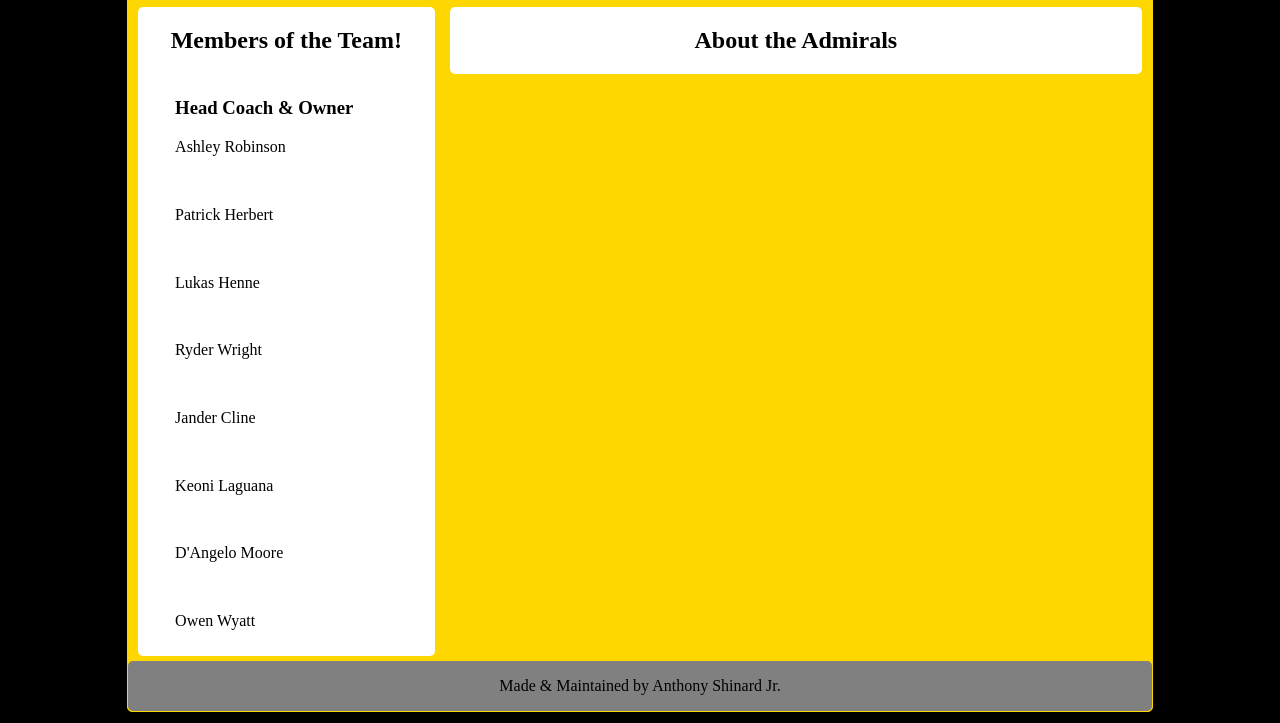
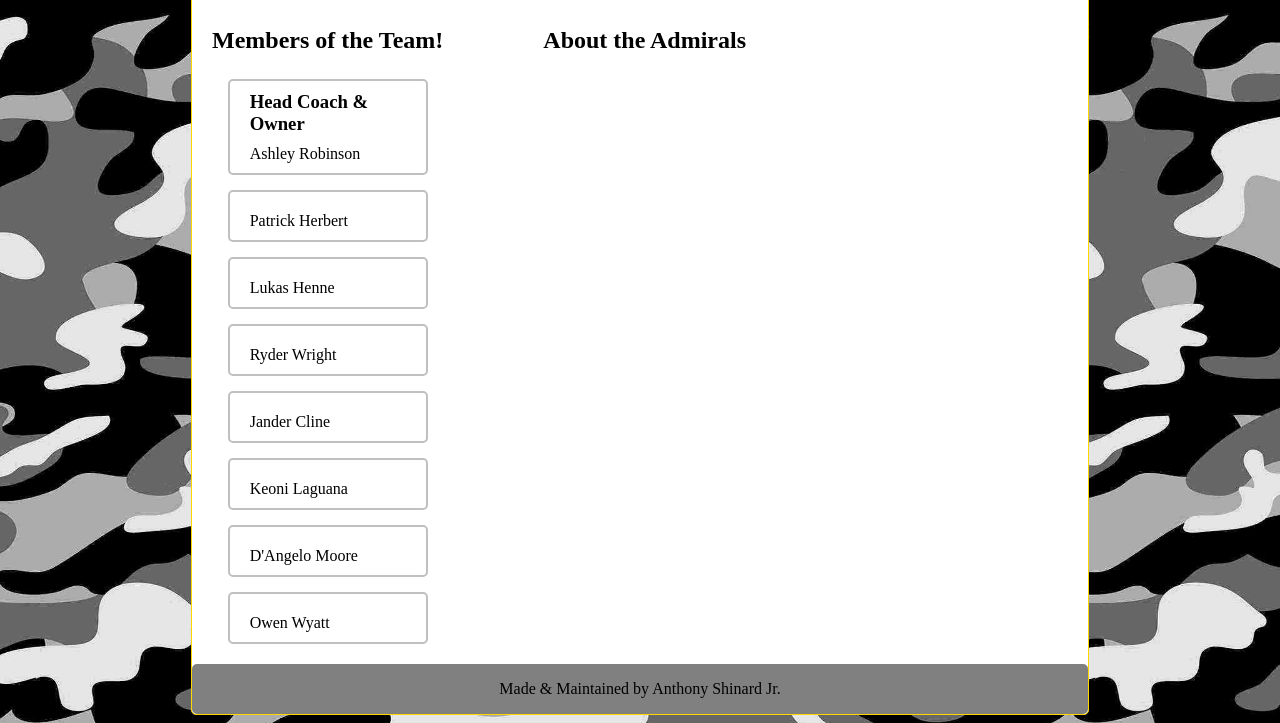
Before and after one commit to ashinard/admirals_homepage, a plain HTML site: page index.html in a window 1280 px wide. Shown: the part 82-805 px from the top of the page. Drawn offline with Linux system fonts and the light colour scheme.

Commit message:
Add stylings to body and background image

```diff
--- a/admirals_homepage.css
+++ b/admirals_homepage.css
@@ -2,18 +2,21 @@ html{
     display: flex;
     justify-content: center;
     align-items: center;
-    background-color: black;
+    background-image: url("Pictures/blk_wht_camo.jpg");
+    background-size: 1600px 825px;
+    background-repeat: no-repeat;
 }
 body{
     display: inline;
     justify-content: center;
     align-items: center;
-    background-color: gold;
-    width: 80%;
+    background-color: white;
+    width: 70%;
     border-radius: 5px;
     border-style: solid;
     border-width: 1px;
     border-color: gold;
+    min-height: 600px;
 }
 
 h1{
@@ -38,28 +41,49 @@ h1{
     align-items: center;
     flex-wrap: wrap;
     width: 30%;
-    margin: 0px 10px;
+    margin: 0px 10px 5px 5px;
     background-color: white;
     border-radius: 5px
 }
 
 .members{
     display: block;
-    align-items: center;
     margin: 5px 5px 10px 5px;
+    border-style: solid;
+    border-color: silver;
+    border-radius: 5px;
+    border-width: 2px;
     width: 75%;
 }
 
-#main{
+.members > h3,
+.members > p{
     display: flex;
     flex-wrap: wrap;
+    margin: 10px 20px
+}
+
+#main{
+    display: block;
     justify-content: center;
-    margin: 0px 10px 5px 5px;
+    margin: 0px 5px 5px 5px;
     width: 70%;
-    border-style: none;
     border-radius: 5px;
-    font-size: 1rem;
     background-color: white;
+}
+
+#main > h2{
+  margin: 20px 70px;
+}
+
+#main > p{
+  display: flex;
+  flex-wrap: wrap;
+  width: 75%;
+  margin: 5px 100px;
+  padding: 4px 0px;
+  font-size: 16px;
+  word-break: break-all;
 }
 
 footer{
--- a/index.html
+++ b/index.html
@@ -7,7 +7,7 @@
     <title>Home of the Admirals</title>
 </head>
 <body>
-    <h1>Kitsap County Admirals!</h1>
+    <h1>Go Admirals!</h1>
     <div class="artcl">
       <div id="team">
         <h2>Members of the Team!</h2>
@@ -46,8 +46,9 @@
       </div>
       <div id="main">
         <h2>About the Admirals</h2>
+        <p></p>
       </div>
-    </div>
+  </div>
 </body>
 <footer>Made & Maintained by Anthony Shinard Jr.</footer>
 </html>
```
Also changed, not shown: Pictures/blk_wht_camo.jpg (added).
